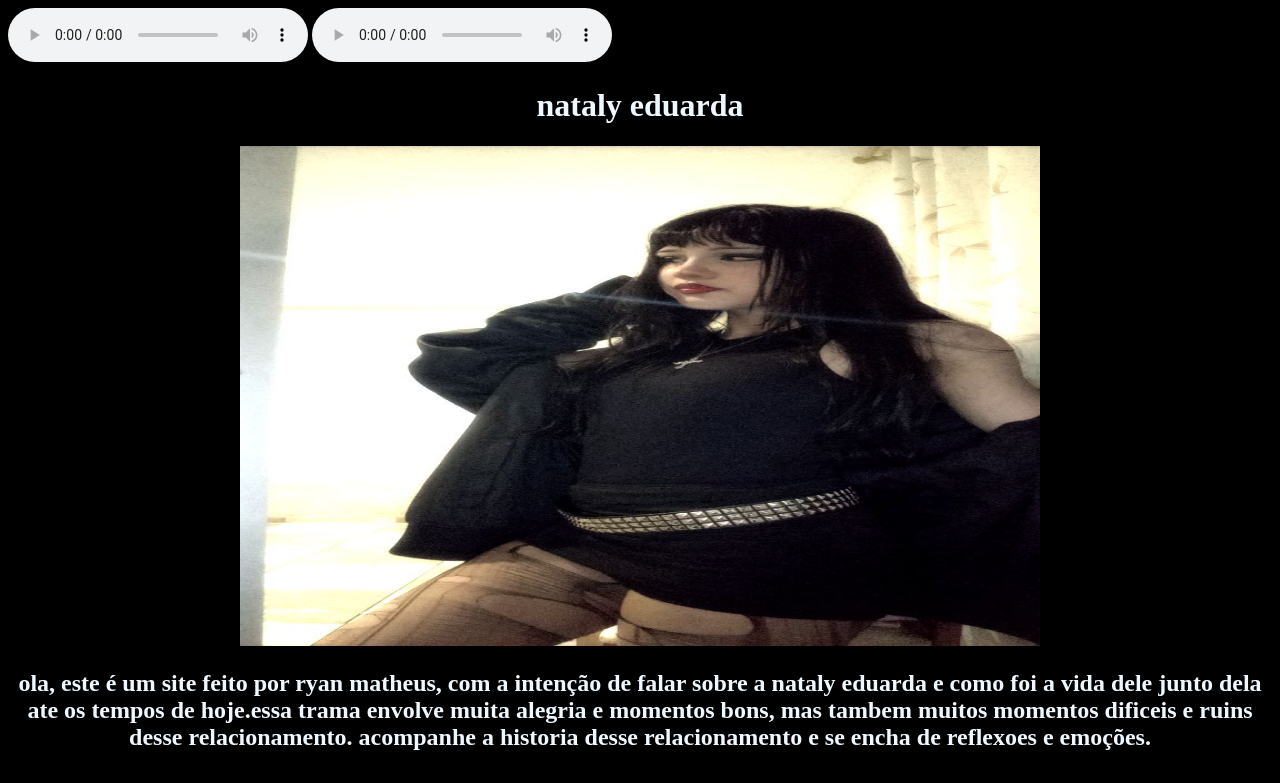
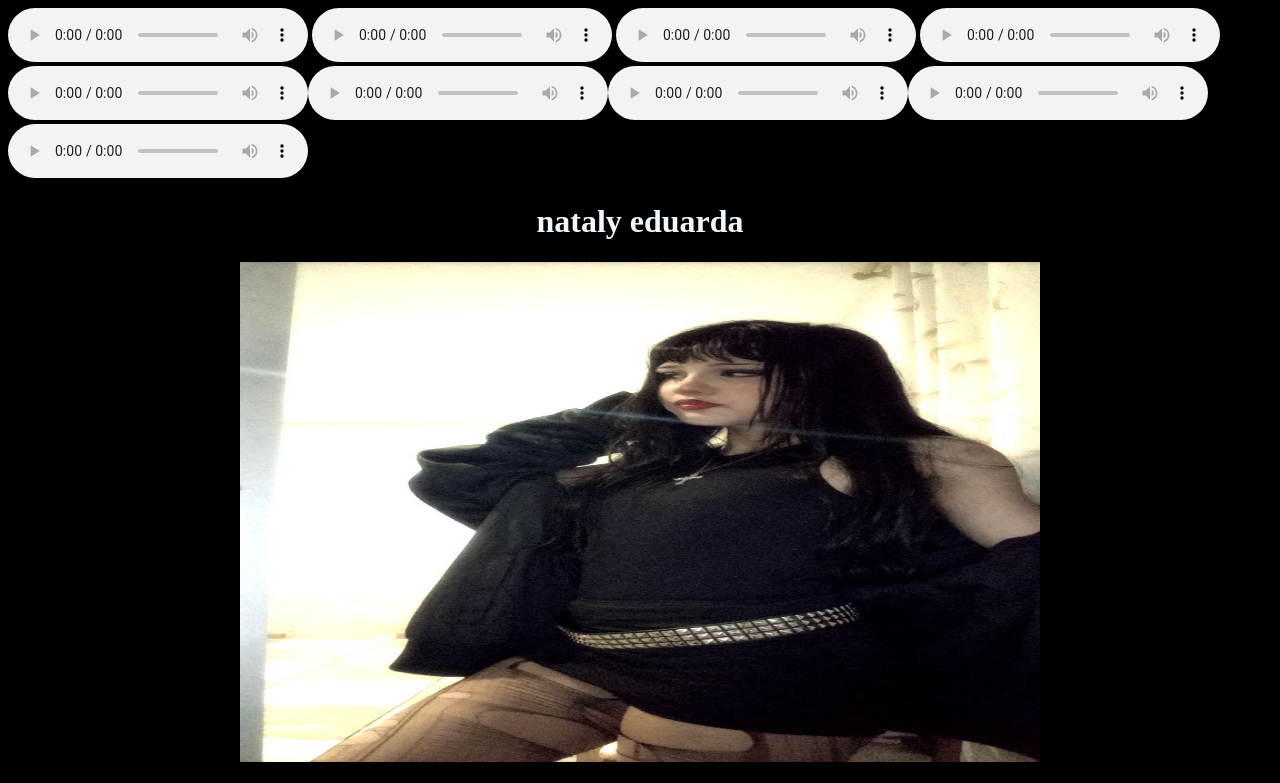
Before and after one commit to camaraopv-sys/meu-amor-nat, a plain HTML site: page index.html in a window 1280 px wide. Shown: the top 783 px of the page. Drawn offline with Linux system fonts and the light colour scheme.

Commit message:
Add files via upload

```diff
--- a/index.html
+++ b/index.html
@@ -55,7 +55,7 @@
 </head>
 
 <body>
-    <audio src="musica da nat._" controls></audio> <audio src="music da nat 2._"controls></audio>
+    <audio src="musica da nat._" controls></audio> <audio src="music da nat 2._"controls></audio> <audio src="musica 3._"controls></audio> <audio src="musica4._"controls></audio><audio src="musica 5._"controls></audio><audio src="musica6._"controls></audio><audio src="musica 7._"></audio><audio src="musica 8._"controls></audio><audio src="musica9._"controls></audio><audio src="musica 10._"controls></audio>
         <h1><center>nataly eduarda</center></h1>
     <center><img src="nat 1 meu amo.jpeg" class="img" alt=""></center>
     <h2><center>ola, este é um site feito por ryan matheus, com a intenção de falar sobre a nataly eduarda e como foi a vida dele junto dela ate os tempos de hoje.essa trama envolve muita alegria e momentos bons, mas tambem muitos momentos dificeis e ruins desse relacionamento. acompanhe a historia desse relacionamento e se encha de reflexoes e emoções. </center></h3>
```
